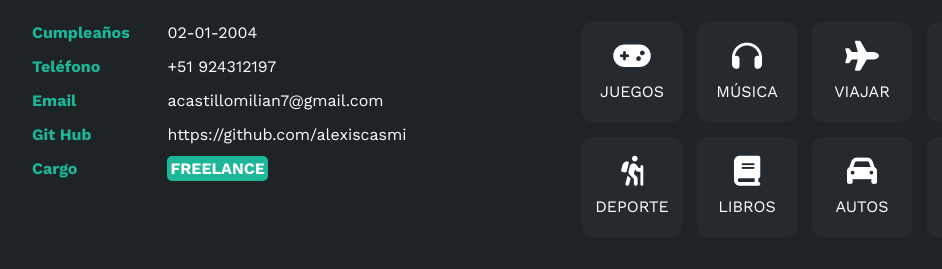
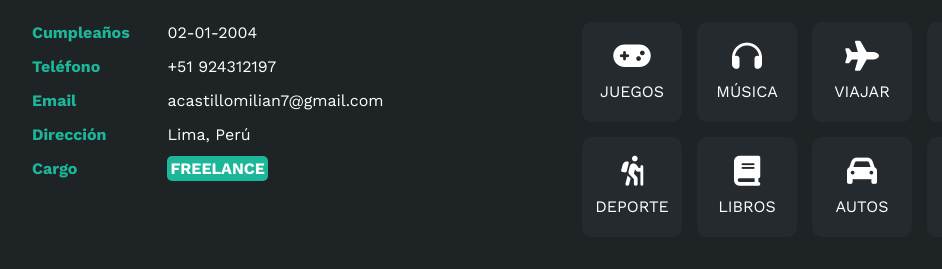
Before and after one commit to alexiscasmi/mi-portafolio, a plain HTML site: page index.html in a window 1280 px wide. Shown: the part 1066-1335 px from the top of the page, 58-1000 px from the left. Drawn offline with nearby package versions, Linux system fonts and the light colour scheme.

Commit message:
Update index.html

```diff
--- a/index.html
+++ b/index.html
@@ -91,8 +91,8 @@
                             acastillomilian7@gmail.com
                         </li>
                         <li>
-                            <strong>Git Hub</strong>
-                            https://github.com/alexiscasmi
+                            <strong>Dirección</strong>
+                            Lima, Perú
                         </li>
                         <li>
                             <strong>Cargo</strong>
```
